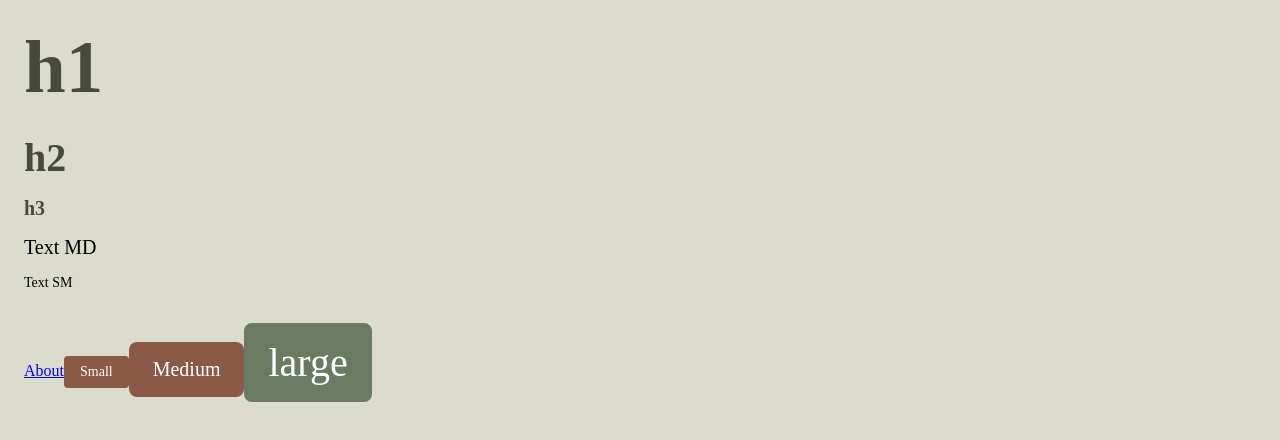
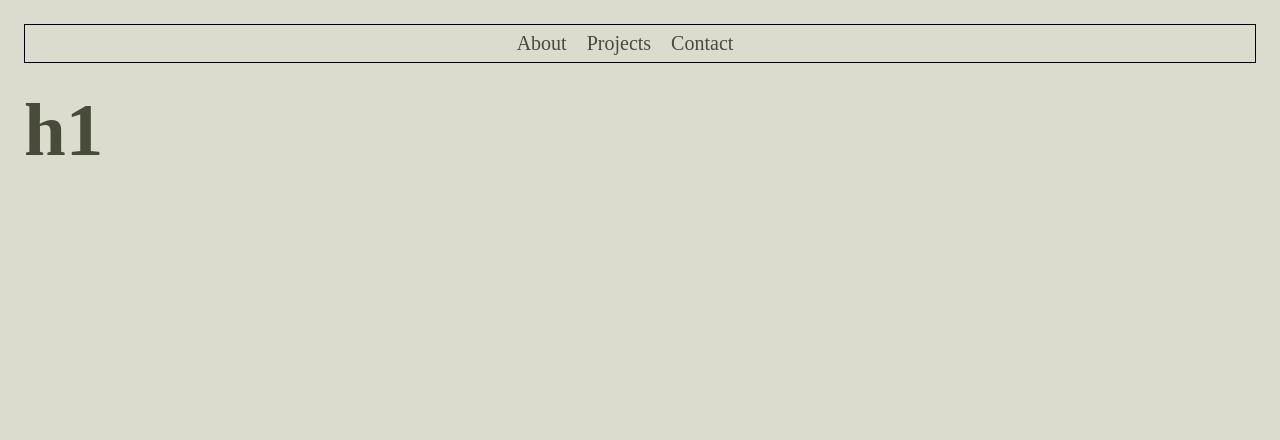
Before and after one commit to Rebecka94/Portfolio, a React (Vite) app: page / in a window 1280 px wide. Shown: the top 440 px of the page. Built offline with nearby package versions, Linux system fonts and the light colour scheme.

Commit message:
Add Navbar component and associated styles; remove unused code from App

```diff
--- /dev/null
+++ b/src/components/layout/Navbar/Navbar.module.css
@@ -0,0 +1,31 @@
+.navbar {
+  margin-bottom: var(--space-lg);
+  border: 1px solid black;
+}
+
+.container {
+  display: flex;
+  justify-content: center;
+  align-items: center;
+  max-width: 1200px;
+}
+
+.links {
+  display: flex;
+  justify-content: center;
+  list-style: none;
+  gap: 20px;
+  margin: 7px 0 7px 0;
+  padding: 0;
+}
+
+.links a {
+  text-decoration: none;
+  color: var(--color-text-green);
+  font-size: var(--text-md);
+  transition: color 0.2s;
+}
+
+.links a:hover {
+  color: var(--color-primary);
+}
--- /dev/null
+++ b/src/components/layout/Navbar/Navbar.tsx
@@ -0,0 +1,22 @@
+import { Link } from "react-router-dom";
+import styles from "./Navbar.module.css";
+
+export default function Navbar() {
+  return (
+    <nav className={styles.navbar}>
+      <div className={styles.container}>
+        <ul className={styles.links}>
+          <li>
+            <Link to="/about">About</Link>
+          </li>
+          <li>
+            <Link to="/projects">Projects</Link>
+          </li>
+          <li>
+            <Link to="/contact">Contact</Link>
+          </li>
+        </ul>
+      </div>
+    </nav>
+  );
+}
--- a/src/pages/App.tsx
+++ b/src/pages/App.tsx
@@ -1,22 +1,10 @@
-import { Link } from "react-router-dom";
-import Button from "../components/ui/Button/Button";
-import Text from "../components/ui/Text/Text";
+import Navbar from "../components/layout/Navbar/Navbar"
 
 export default function App() {
   return (
     <div className="App">
+      <Navbar />
       <h1>h1</h1>
-      <h2>h2</h2>
-      <h3>h3</h3>
-
-      <Text size="medium">Text MD</Text>
-      <Text size="small">Text SM</Text>
-      <nav>
-        <Link to="/about">About</Link>
-        <Button variant="primary" size="sm">Small</Button>
-        <Button variant="primary" size="md">Medium</Button>
-        <Button size="lg" variant="secondary">large</Button>
-      </nav>
     </div>
   );
 }
--- a/src/styles/global.css
+++ b/src/styles/global.css
@@ -7,4 +7,5 @@ body {
   font-family: var(--font-family-base);
   color: var(--color-text);
   background: var(--color-background);
+  height: 100vh;
 }
```
Also changed, not shown: src/components/test.tsx (deleted).
